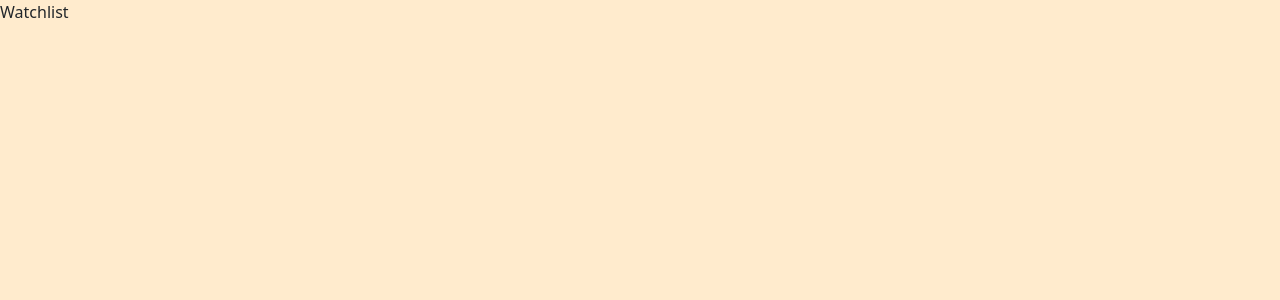
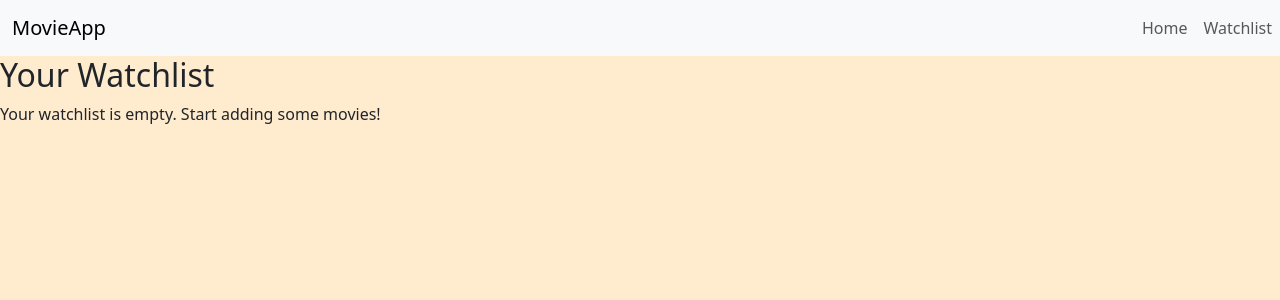
Before and after one commit to hendricwidjaja/t3w8-movie-search-watchlist-app, a React (Vite) app: page /watchlist in a window 1280 px wide. Shown: the top 300 px of the page. Built offline with nearby package versions, Linux system fonts and the light colour scheme.

Commit message:
feat: navbar added

```diff
--- a/src/App.jsx
+++ b/src/App.jsx
@@ -2,16 +2,23 @@
 import React from "react";
 import { Route, BrowserRouter as Router, Routes } from 'react-router-dom';
 import Home from './pages/Home.jsx';
+import WatchlistProvider from "./context/WatchlistContext.jsx";
+import Watchlist from "./pages/Watchlist.jsx";
+import Navbar from "./components/Navbar.jsx";
 
 function App() {
+
   return (
+    <WatchlistProvider>
       <Router>
+        <Navbar />
         <Routes>
           <Route path='/' element={<Home />} />
-        <Route path='/watchlist' element={<div>Watchlist</div>} />
+          <Route path='/watchlist' element={<Watchlist />} />
           <Route path='/details/:id' element={<div>Details</div>} />
         </Routes>
       </Router>
+    </WatchlistProvider>
   )
 }
 
--- a/src/components/MovieCard.jsx
+++ b/src/components/MovieCard.jsx
@@ -1,11 +1,19 @@
 import React from "react";
+import { useWatchlist } from "../context/WatchlistContext";
 
 export default function MovieCard({movie}){
+
+    const { addToWatchlist } = useWatchlist();
+
     return (
-        <div className="col-md-4 movie-card">
+        <div className="col-md-4 movie-card" style ={{maxWidth: '18rem'}}>
             <h3>{movie.Title}</h3>
             <p>{movie.Year}</p>
-            <img src={movie.Poster} alt={`${movie.Title} Poster`} />
+            <img
+            src={movie.Poster}
+            alt={`${movie.Title} Poster`}
+            className='card-img-top'/>
+            <button onClick={() => addToWatchlist(movie)}>Add to Watchlist</button>
         </div>
     )
 }
--- /dev/null
+++ b/src/components/Navbar.jsx
@@ -0,0 +1,22 @@
+import React from 'react';
+import { Link } from 'react-router-dom';
+
+export default function Navbar() {
+    return (
+        <nav className='navbar navbar-expand navbar-light bg-light'>
+            <div className='container-fluid'>
+                <Link className='navbar-brand' to='/'>MovieApp</Link>
+            </div>
+            <div className='collapse navbar-collapse'>
+                <ul className='navbar-nav'>
+                    <li className='navbar-item'>
+                        <Link className='nav-link' to='/'>Home</Link>
+                    </li>
+                    <li className='navbar-item'>
+                        <Link className='nav-link' to='/watchlist'>Watchlist</Link>
+                    </li>
+                </ul>
+            </div>
+        </nav>
+    )
+}
--- /dev/null
+++ b/src/context/WatchlistContext.jsx
@@ -0,0 +1,35 @@
+import React, { createContext, useContext, useState } from "react";
+
+const WatchlistContext = createContext();
+
+export default function WatchlistProvider({ children }){
+    const [watchlist, setWatchlist] = useState([]);
+
+    // Add to Watchlist function
+    const addToWatchlist = (movie) => {
+        setWatchlist((prev) => [...prev, movie]);
+    };
+
+    // Delete from Watchlist function
+    const removeFromWatchlist = (id) => {
+        setWatchlist((prev) => prev.filter((movie) => movie.id != id))
+    };
+
+    return (
+        <WatchlistContext.Provider value={{ watchlist, addToWatchlist, removeFromWatchlist}}>
+            {children}
+        </WatchlistContext.Provider>
+    )
+}
+
+// Create a custom hook here
+export function useWatchlist() {
+    // Simply return
+    // return useContext(WatchlistContext)
+
+    let context = useContext(WatchlistContext);
+    if (!context) {
+        console.log("No movies added.");
+    }
+    return context;
+}
--- a/src/pages/Home.jsx
+++ b/src/pages/Home.jsx
@@ -1,6 +1,7 @@
 import axios from "axios";
 import React, { useState } from "react";
 import MovieCard from "../components/MovieCard";
+import { Link } from "react-router-dom";
 
 export default function Home() {
     const [query, setQuery] = useState('');
--- /dev/null
+++ b/src/pages/Watchlist.jsx
@@ -0,0 +1,36 @@
+import React from "react";
+import { useWatchlist } from "../context/WatchlistContext";
+
+const Watchlist = () => {
+    // Fetch two out of three returns from the custom hook
+    const { watchlist, removeFromWatchlist } = useWatchlist();
+
+    return (
+        <div>
+            <h2>Your Watchlist</h2>
+            {console.log(watchlist)}
+            {watchlist.length === 0 ? (
+                <p>Your watchlist is empty. Start adding some movies!</p>
+            ) : (
+                <ul>
+                    {watchlist.map((movie) => (
+                        <li key={movie.imdbID}>
+                            <strong>{movie.Title}</strong> ({movie.Year})
+                            <img src={movie.Poster} alt={`${movie.Title} Poster`} />
+                            <button
+                                onClick={() => removeFromWatchlist(movie.imdbID)}
+                                style={{color: 'red'}}
+                            >
+                                Remove
+                            </button>
+                        </li>
+                    ))}
+                </ul>
+            )
+            }
+        </div>
+    )
+
+}
+
+export default Watchlist;
```
Also changed, not shown: 1 other file (tests, documents, lock files or other folders). Lines whose indentation alone changed are shown as unchanged.
